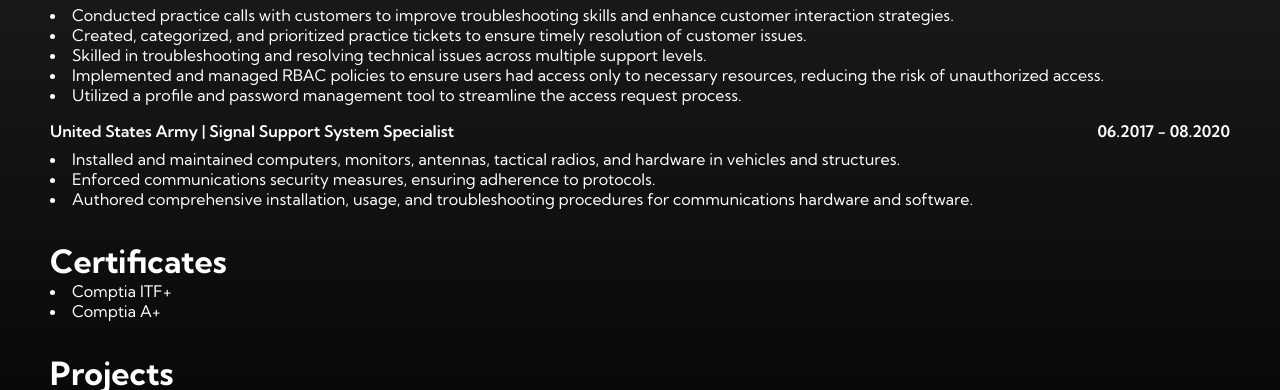
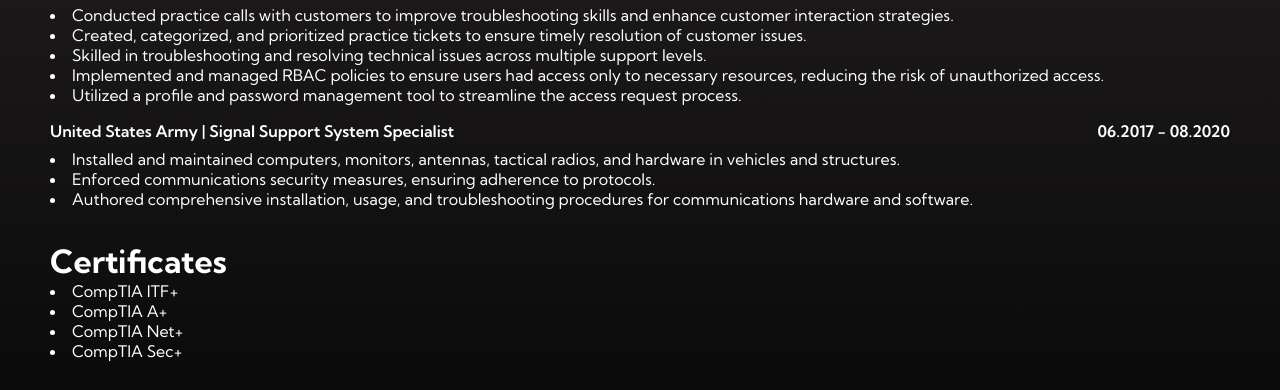
Before and after one commit to RebeccaSerna/RebeccaSerna-RebeccaSerna.github.io, a plain HTML site: page dark_mode.html in a window 1280 px wide. Shown: the part 578-968 px from the top of the page. Drawn offline with Linux system fonts and the light colour scheme.

Commit message:
Update dark_mode.html

```diff
--- a/dark_mode.html
+++ b/dark_mode.html
@@ -78,8 +78,10 @@
                 <!--  CERTIFICATES  -->
                 <h4 class="certificates__dark">Certificates</h4>
                 <ul class="certificate-list-dark">
-                    <li>Comptia ITF+</li>
-                    <li>Comptia A+</li>
+                    <li>CompTIA ITF+</li>
+                    <li>CompTIA A+</li>
+                    <li>CompTIA Net+</li>
+                    <li>CompTIA Sec+</li>
                 </ul>
                 <h5 class="projects__dark">Projects</h5>
                 <ul class="list__projects-dark">
```
